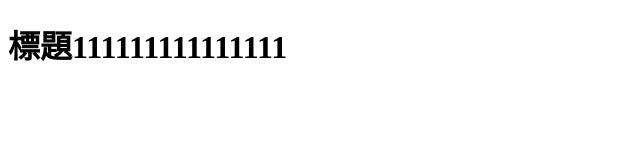
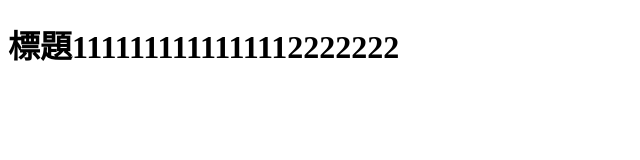
Before and after one commit to markhshw/practice0824, a plain HTML site: page index.html in a window 1280 px wide. Shown: the whole page, without its empty margins (0-640 px from the left). Drawn offline with Linux system fonts and the light colour scheme.

Commit message:
改標題

```diff
--- a/index.html
+++ b/index.html
@@ -6,7 +6,7 @@
     <title>我要衝突</title>
 </head>
 <body>
-    <h1>標題111111111111111
+    <h1>標題1111111111111112222222
     </h1>
 </body>
 </html>
```
